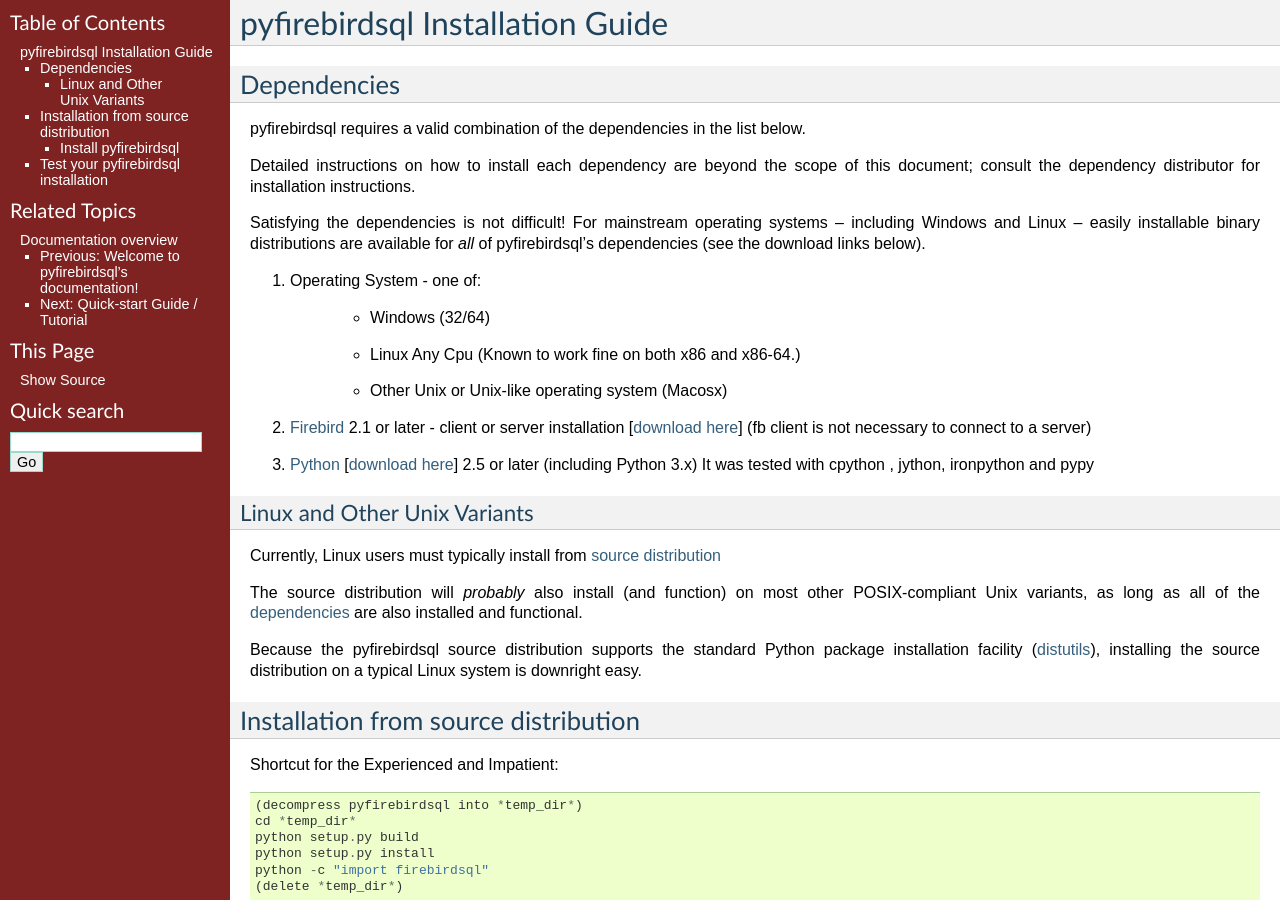
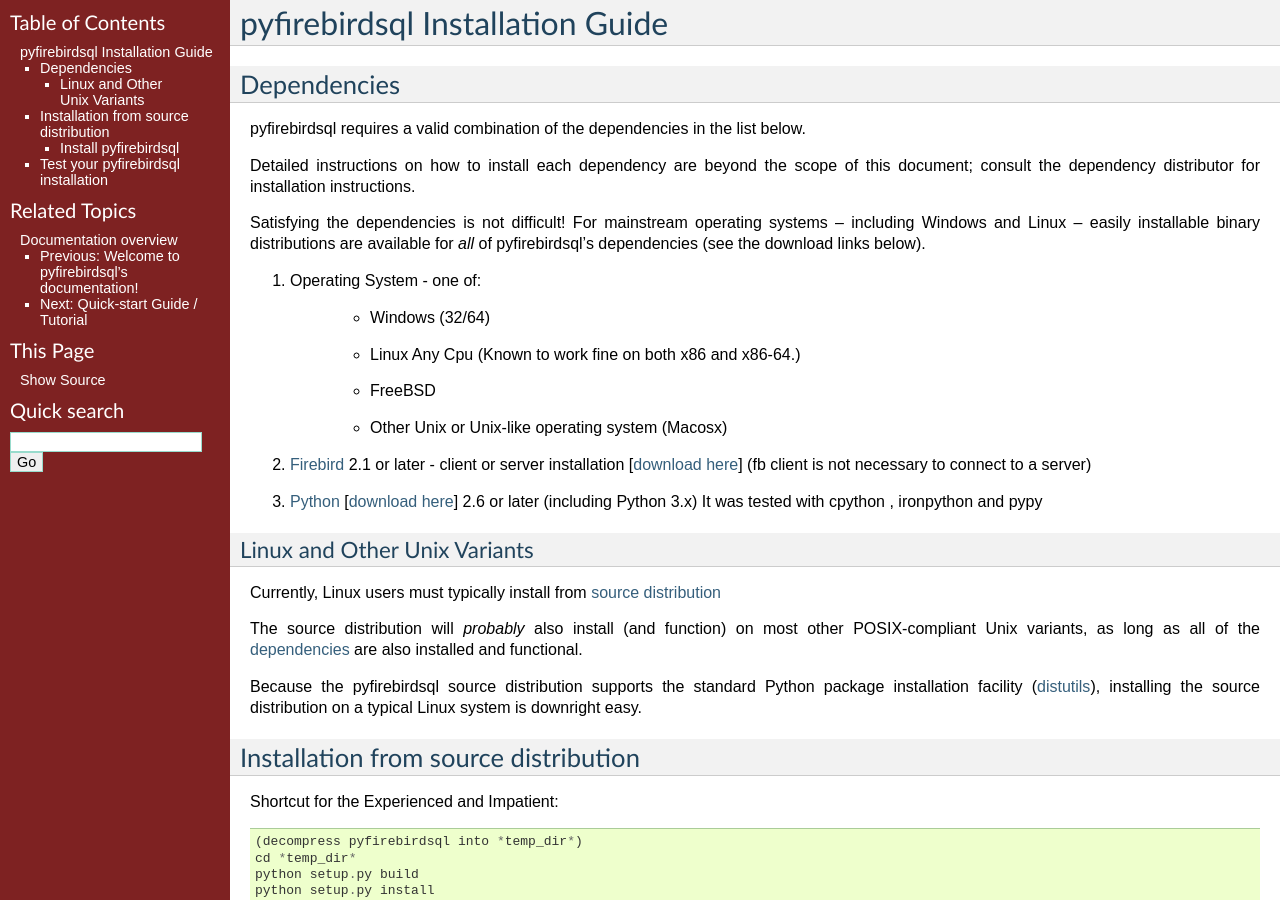
Before and after one commit to nakagami/pyfirebirdsql, a Sphinx documentation site: the page built from sphinx/installation.txt, in a window 1280 px wide and 900 px high. Built offline with Sphinx 7.4.7, drawn with Linux system fonts in a browser that asks for light colours; some of the changed text lies outside the part shown.

Commit message:
modify document

```diff
--- a/sphinx/conf.py
+++ b/sphinx/conf.py
@@ -42,7 +42,7 @@
 
 # General information about the project.
 project = u'pyfirebirdsql'
-copyright = u'2013 David Rushby, Pavel Cisar.'
+copyright = u'2013 David Rushby, Pavel Cisar. 2014 Hajime Nakagami'
 
 # The version info for the project you're documenting, acts as replacement for
 # |version| and |release|, also used in various other places throughout the
@@ -51,7 +51,7 @@
 # The short X.Y version.
 version = '0.9'
 # The full version, including alpha/beta/rc tags.
-release = '0.9.1'
+release = '0.9.2'
 
 # The language for content autogenerated by Sphinx. Refer to documentation
 # for a list of supported languages.
--- a/sphinx/installation.txt
+++ b/sphinx/installation.txt
@@ -22,13 +22,14 @@
 
     + Windows (32/64)
     + Linux Any Cpu (Known to work fine on both x86 and x86-64.)
+    + FreeBSD
     + Other Unix or Unix-like operating system (Macosx)
 
 #. `Firebird <http://www.firebirdsql.org>`__ 2.1 or later - client or server
    installation [`download here <http://www.firebirdsql.org/en/server-packages/>`__] (fb client is not necessary to connect to a server)
 
 #. `Python <http://www.python.org>`__ [`download here
-   <http://www.python.org/download/>`__] 2.5 or later (including Python 3.x) It was tested with cpython , jython, ironpython and pypy
+   <http://www.python.org/download/>`__] 2.6 or later (including Python 3.x) It was tested with cpython , ironpython and pypy
 
 
 Linux and Other Unix Variants
```
